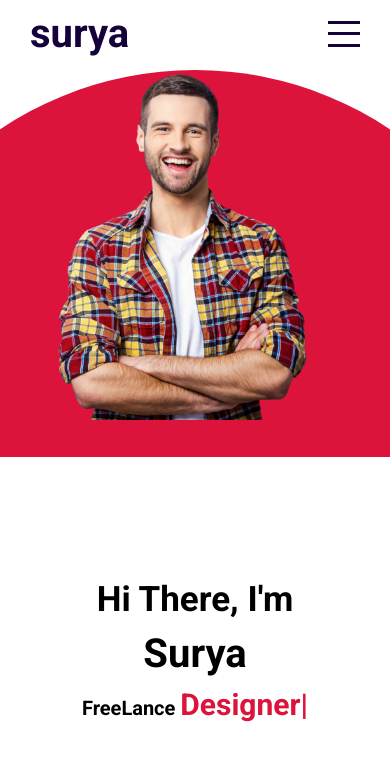
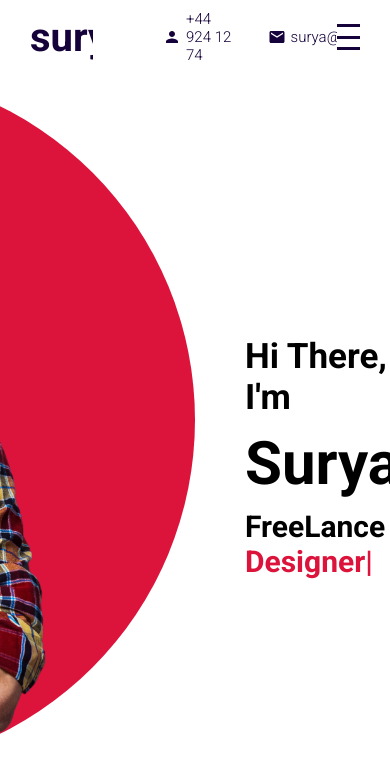
Before and after one commit to surya1332002/Portfolio, a React (Create React App) app: page / in a window 390 px wide. Shown: the top 772 px of the page. Built offline with nearby package versions, Linux system fonts and the light colour scheme.

Commit message:
updated mobile view default width to 360px from 400px

```diff
--- a/src/components/portfolio/portfolio.scss
+++ b/src/components/portfolio/portfolio.scss
@@ -55,7 +55,7 @@
       @include mobile {
         width: 140px;
         height: 110px;
-        margin: 20px;
+        margin: 19px;
       }
 
       h3 {
--- a/src/components/testimonials/testimonials.scss
+++ b/src/components/testimonials/testimonials.scss
@@ -27,7 +27,7 @@
 
     @include mobile {
       flex-direction: column;
-      height: 100%;
+      height: 90%;
     }
 
     .card {
@@ -43,7 +43,8 @@
 
       @include mobile {
         height: 180px;
-        margin: 10px 0;
+        width: 225px;
+        margin: 20px 0;
       }
 
       &.featured {
@@ -52,7 +53,7 @@
         margin: 0 30px;
 
         @include mobile {
-          width: 250px;
+          width: 225px;
           height: 180px;
           margin: 1px;
         }
--- a/src/global.scss
+++ b/src/global.scss
@@ -1,7 +1,7 @@
 $mainColor: #15023a;
 
 @mixin mobile {
-  @media (max-width: 400px) {
+  @media (max-width: 360px) {
     @content;
   }
 }
```
